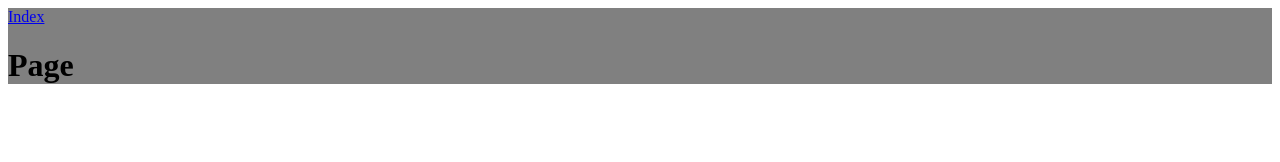
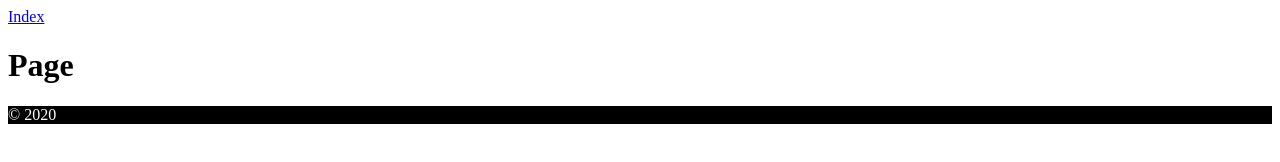
Before and after one commit to chris-cybula/node-auth, a Gatsby site in the folder client/: page /page in a window 1280 px wide. Built offline with nearby package versions, Linux system fonts and the light colour scheme; Gatsby itself is replaced by a stand-in of ours.

Commit message:
Gatsby magic

```diff
--- a/client/gatsby-config.js
+++ b/client/gatsby-config.js
@@ -5,6 +5,8 @@
  */
 
 module.exports = {
-  /* Your site config here */
-  plugins: [`gatsby-plugin-styled-components`],
+  siteMetadata: {
+    title: `Chris`,
+  },
+  plugins: [`gatsby-plugin-styled-components`, `gatsby-plugin-react-helmet`],
 }
--- a/client/package.json
+++ b/client/package.json
@@ -16,9 +16,11 @@
   "dependencies": {
     "babel-plugin-styled-components": "^1.10.7",
     "gatsby": "^2.22.15",
+    "gatsby-plugin-react-helmet": "^3.3.4",
     "gatsby-plugin-styled-components": "^3.3.4",
     "react": "^16.12.0",
     "react-dom": "^16.12.0",
+    "react-helmet": "^6.1.0",
     "styled-components": "^5.1.1"
   },
   "devDependencies": {
--- /dev/null
+++ b/client/src/components/Layout.js
@@ -0,0 +1,37 @@
+import React from "react"
+import styled from "styled-components"
+import { Link, useStaticQuery, graphql } from "gatsby"
+import { Helmet } from "react-helmet"
+
+const FooterWrapper = styled.div`
+  background-color: black;
+  color: white;
+  margin: 20px 0;
+`
+
+const Layout = ({ link, location, title, children }) => {
+  const { site } = useStaticQuery(
+    graphql`
+      query {
+        site {
+          siteMetadata {
+            title
+          }
+        }
+      }
+    `
+  )
+
+  return (
+    <>
+      <Helmet title={`${title} | ${site.siteMetadata.title}`} />
+      <Link to={location}>{link}</Link>
+      <main>{children}</main>
+      <FooterWrapper>
+        <span>© {new Date().getFullYear()}</span>
+      </FooterWrapper>
+    </>
+  )
+}
+
+export default Layout
--- a/client/src/pages/page.js
+++ b/client/src/pages/page.js
@@ -1,16 +1,25 @@
 import React from "react"
-import { Link } from "gatsby"
-import styled from "styled-components"
+import Layout from "../components/Layout.js"
+import { useState, useEffect } from "react"
 
-const PageWrapper = styled.div`
-  background-color: gray;
-`
+const Page = () => {
+  useEffect(() => {
+    getData()
+  }, [])
 
-const Page = () => (
-  <PageWrapper>
-    <Link to={"/"}>Index</Link>
-    <h1>Page</h1>
-  </PageWrapper>
-)
+  const getData = () => {
+    //   const res = await axios.get("http://localhost:3000")
+    //   const list = res.data.map(a => a.description)
+    //   setListItem(list)
+
+    console.log("Chris")
+  }
+
+  return (
+    <Layout link={"Index"} location={"/"} title={"Page"}>
+      <h1>Page</h1>
+    </Layout>
+  )
+}
 
 export default Page
```
Also changed, not shown: client/src/pages/index.js (+4 -3 lines), 1 other file.
